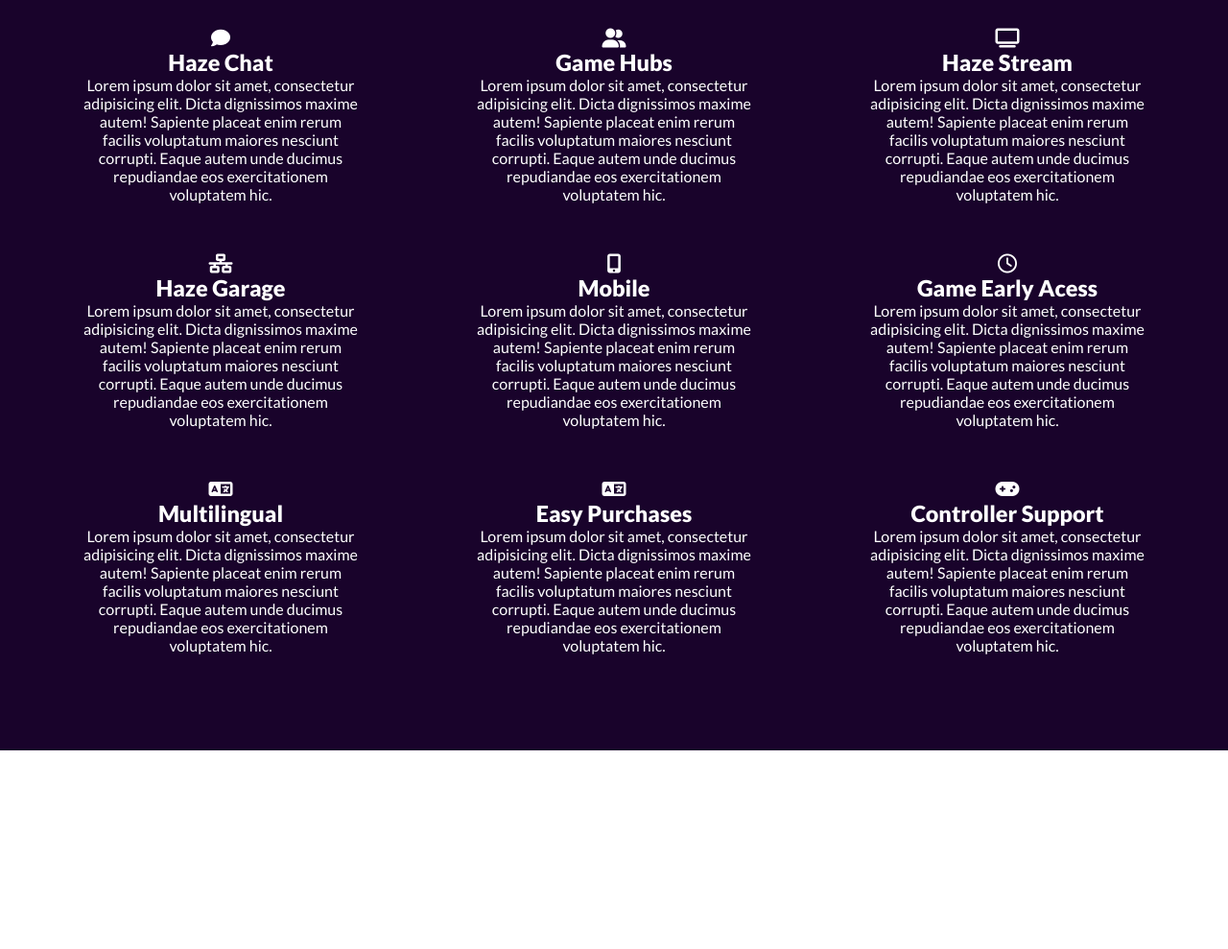
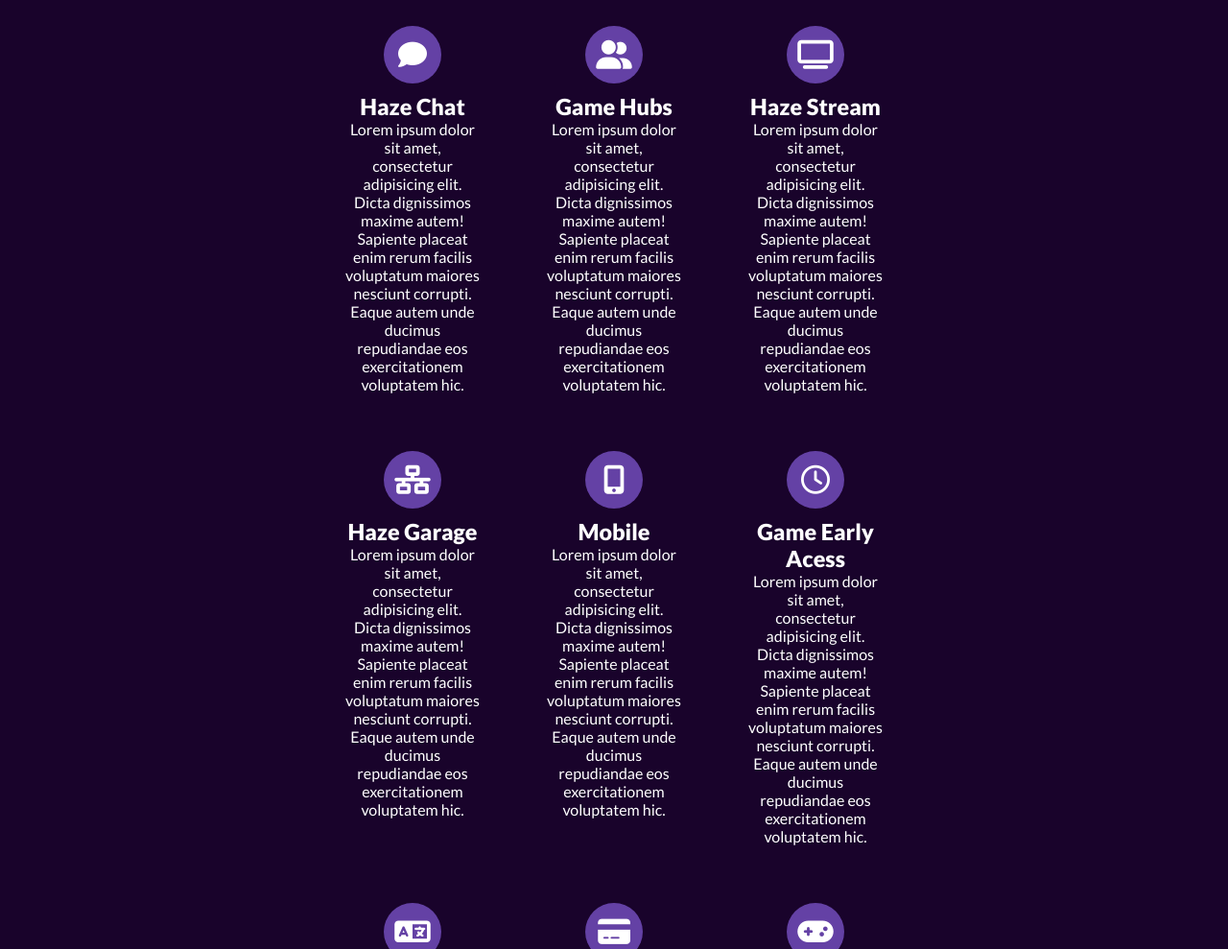
Before and after one commit to TrellixVulnTeam/haze_J66X, a website: page index.html in a window 1280 px wide. Shown: the part 1143-2132 px from the top of the page at 96% size. Before the commit the page ends 1925 px from the top, so only its background shows below. Drawn offline with Linux system fonts and the light colour scheme; a web font is replaced by a local one.

Commit message:
Features section complete

```diff
--- a/index.html
+++ b/index.html
@@ -99,9 +99,10 @@
 
 			<div class="features__box">
 				<div class="features__container">
-					<div class="features__icon">
-						<i class="fas fa-comment"></i>
+					<div class="features__iconbox">
+						<i class="fas fa-comment features__icon"></i>
 					</div>
+					<div class="features__content">
 						<h3 class="features__name">Haze Chat</h3>
 						<p class="features__description">
 							Lorem ipsum dolor sit amet, consectetur adipisicing elit. Dicta
@@ -110,11 +111,13 @@
 							repudiandae eos exercitationem voluptatem hic.
 						</p>
 					</div>
+				</div>
 
 				<div class="features__container">
-					<div class="features__icon">
-						<i class="fas fa-user-friends"></i>
+					<div class="features__iconbox">
+						<i class="fas fa-user-friends features__icon"></i>
 					</div>
+					<div class="features__content">
 						<h3 class="features__name">Game Hubs</h3>
 						<p class="features__description">
 							Lorem ipsum dolor sit amet, consectetur adipisicing elit. Dicta
@@ -123,11 +126,13 @@
 							repudiandae eos exercitationem voluptatem hic.
 						</p>
 					</div>
+				</div>
 
 				<div class="features__container">
-					<div class="features__icon">
-						<i class="fas fa-tv"></i>
+					<div class="features__iconbox">
+						<i class="fas fa-tv features__icon"></i>
 					</div>
+					<div class="features__content">
 						<h3 class="features__name">Haze Stream</h3>
 						<p class="features__description">
 							Lorem ipsum dolor sit amet, consectetur adipisicing elit. Dicta
@@ -136,11 +141,13 @@
 							repudiandae eos exercitationem voluptatem hic.
 						</p>
 					</div>
+				</div>
 
 				<div class="features__container">
-					<div class="features__icon">
-						<i class="fas fa-network-wired"></i>
+					<div class="features__iconbox">
+						<i class="fas fa-network-wired features__icon"></i>
 					</div>
+					<div class="features__content">
 						<h3 class="features__name">Haze Garage</h3>
 						<p class="features__description">
 							Lorem ipsum dolor sit amet, consectetur adipisicing elit. Dicta
@@ -149,11 +156,13 @@
 							repudiandae eos exercitationem voluptatem hic.
 						</p>
 					</div>
+				</div>
 
 				<div class="features__container">
-					<div class="features__icon">
-						<i class="fas fa-mobile-alt"></i>
+					<div class="features__iconbox">
+						<i class="fas fa-mobile-alt features__icon"></i>
 					</div>
+					<div class="features__content">
 						<h3 class="features__name">Mobile</h3>
 						<p class="features__description">
 							Lorem ipsum dolor sit amet, consectetur adipisicing elit. Dicta
@@ -162,11 +171,13 @@
 							repudiandae eos exercitationem voluptatem hic.
 						</p>
 					</div>
+				</div>
 
 				<div class="features__container">
-					<div class="features__icon">
-						<i class="far fa-clock"></i>
+					<div class="features__iconbox">
+						<i class="far fa-clock features__icon"></i>
 					</div>
+					<div class="features__content">
 						<h3 class="features__name">Game Early Acess</h3>
 						<p class="features__description">
 							Lorem ipsum dolor sit amet, consectetur adipisicing elit. Dicta
@@ -175,11 +186,13 @@
 							repudiandae eos exercitationem voluptatem hic.
 						</p>
 					</div>
+				</div>
 
 				<div class="features__container">
-					<div class="features__icon">
-						<i class="fas fa-language"></i>
+					<div class="features__iconbox">
+						<i class="fas fa-language features__icon"></i>
 					</div>
+					<div class="features__content">
 						<h3 class="features__name">Multilingual</h3>
 						<p class="features__description">
 							Lorem ipsum dolor sit amet, consectetur adipisicing elit. Dicta
@@ -188,11 +201,13 @@
 							repudiandae eos exercitationem voluptatem hic.
 						</p>
 					</div>
+				</div>
 
 				<div class="features__container">
-					<div class="features__icon">
-						<i class="fas fa-language"></i>
+					<div class="features__iconbox">
+						<i class="fas fa-credit-card features__icon"></i>
 					</div>
+					<div class="features__content">
 						<h3 class="features__name">Easy Purchases</h3>
 						<p class="features__description">
 							Lorem ipsum dolor sit amet, consectetur adipisicing elit. Dicta
@@ -201,9 +216,13 @@
 							repudiandae eos exercitationem voluptatem hic.
 						</p>
 					</div>
+				</div>
 
 				<div class="features__container">
-					<div class="features__icon"><i class="fas fa-gamepad"></i></div>
+					<div class="features__iconbox">
+						<i class="fas fa-gamepad features__icon"></i>
+					</div>
+					<div class="features__content">
 						<h3 class="features__name">Controller Support</h3>
 						<p class="features__description">
 							Lorem ipsum dolor sit amet, consectetur adipisicing elit. Dicta
@@ -213,6 +232,7 @@
 						</p>
 					</div>
 				</div>
+			</div>
 		</section>
 	</body>
 </html>
--- a/index.js
+++ b/index.js
@@ -1,12 +1,16 @@
 "use strict";
 
+// Selectors
 const onlinePlayers = document.querySelector(".header__online--total");
 const playingPlayers = document.querySelector(".header__playing--total");
 
+// Function to get random number
 const random = (min, max) => Math.ceil(Math.random() * (max - min)) + min;
 
+// Function to format number adding commas
 const numberFormatting = (x) =>
 	x.toString().replace(/\B(?=(\d{3})+(?!\d))/g, ",");
 
+// Changing innerHTML of online and active players
 onlinePlayers.innerHTML = numberFormatting(random(20000000, 28000000));
 playingPlayers.innerHTML = numberFormatting(random(5000000, 7000000));
--- a/sass/abstracts/_variables.scss
+++ b/sass/abstracts/_variables.scss
@@ -11,3 +11,4 @@ $color-navbar: #281735;
 $color-purple-dark: #2a0845;
 $color-purple-light: #6441a5;
 $color-purple-darkest: #19032b;
+$color-purple-medium: #9055ff;
--- a/sass/layout/_features.scss
+++ b/sass/layout/_features.scss
@@ -20,15 +20,43 @@
 		grid-template-columns: repeat(3, 1fr);
 		grid-gap: 5rem;
 		margin-top: 3rem;
+		padding: 0 30rem;
 	}
 
 	&__container {
 		@include flexdisplay;
 		flex-direction: column;
+
+		&:hover .features__content {
+			background-color: rgba($color-purple-medium, 0.4);
+			border-radius: 1.5rem;
+		}
+
+		&:hover .features__iconbox {
+			background-color: $color-purple-medium;
+		}
+	}
+
+	&__content {
+		padding: 1rem;
+		@include transition;
 	}
 
 	&__description {
 		font-size: 1.6rem;
-		width: 80%;
+	}
+
+	&__iconbox {
+		background-color: $color-purple-light;
+		height: 6rem;
+		width: 6rem;
+		border-radius: 50%;
+		@include transition;
+		@include flexdisplay;
+		justify-content: center;
+	}
+
+	&__icon {
+		font-size: 3rem;
 	}
 }
```
Also changed, not shown: css/style.css. Lines whose indentation alone changed are shown as unchanged.
